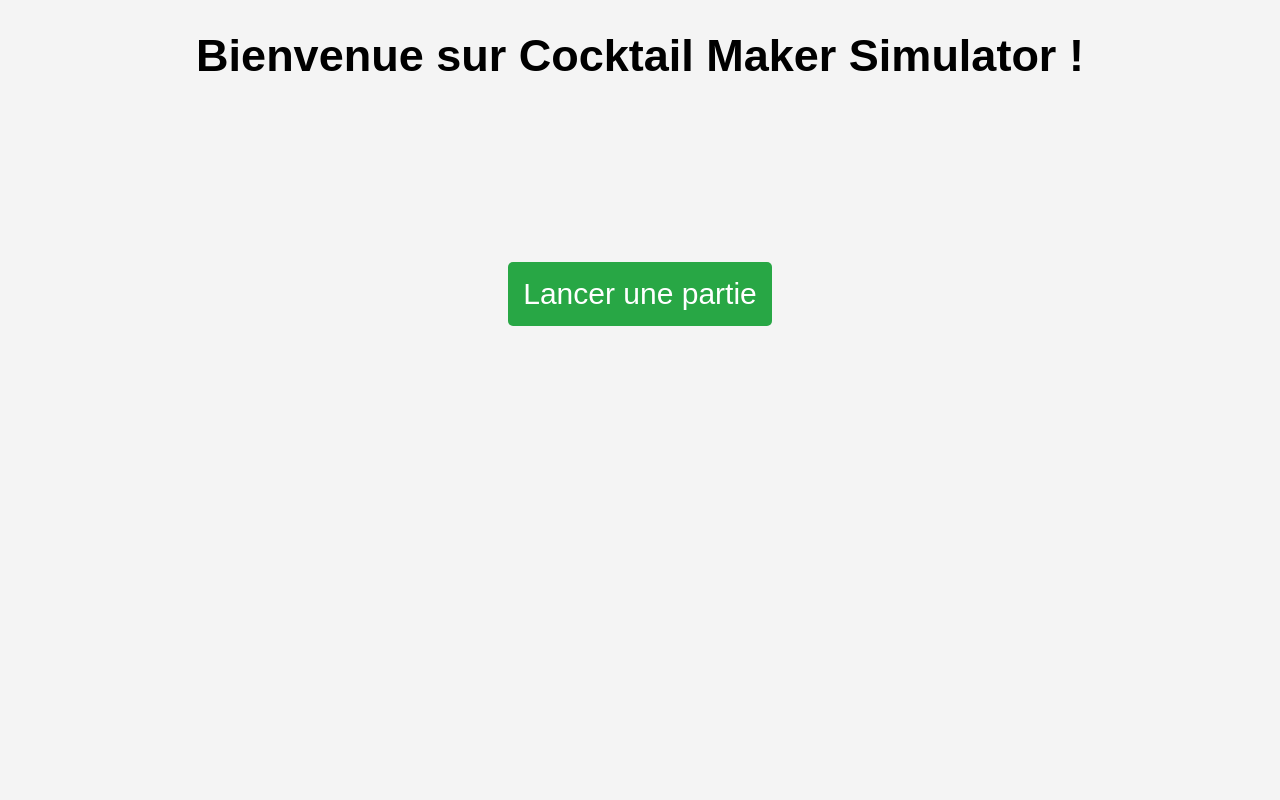
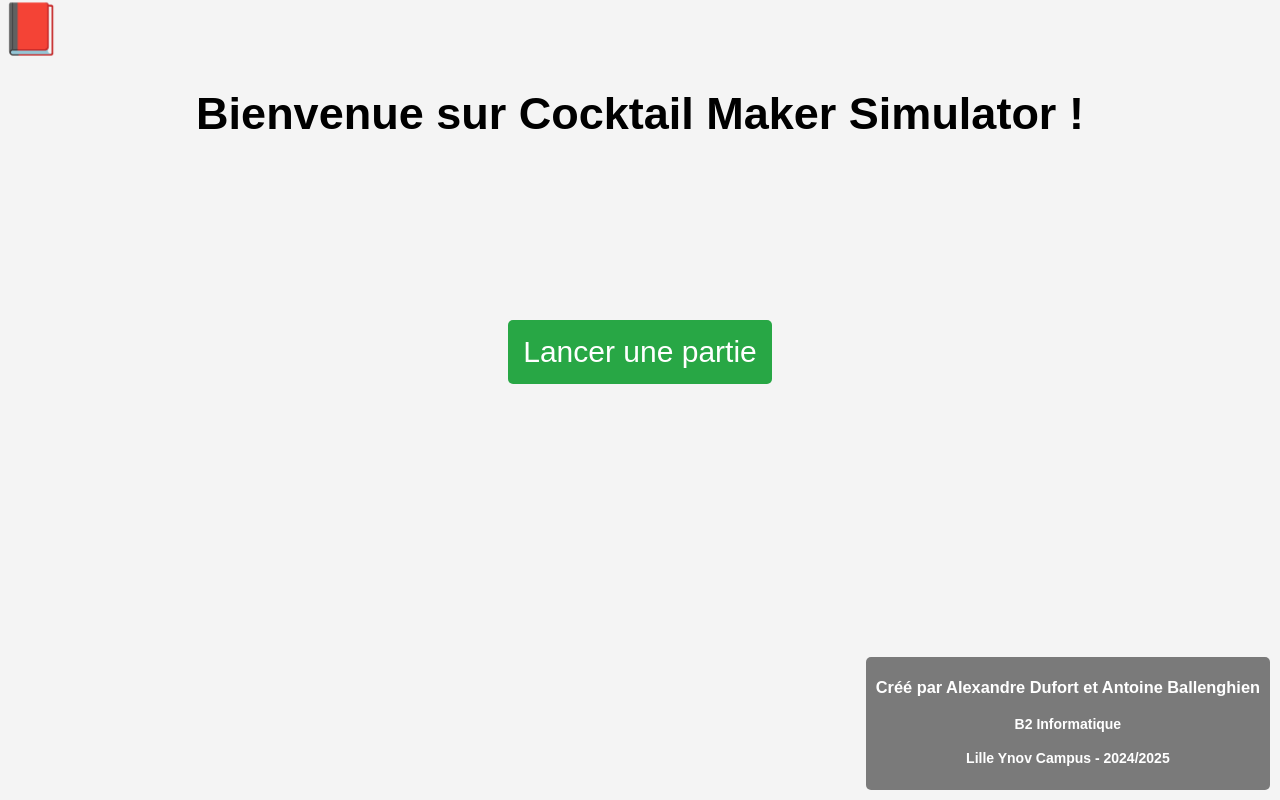
Before and after one commit to Ravencolor/aveclebro, a plain HTML site: page public/index.html in a window 1280 px wide. Drawn offline with Linux system fonts and the light colour scheme.

Commit message:
Add files via upload

```diff
--- a/public/css/style.css
+++ b/public/css/style.css
@@ -35,3 +35,28 @@ button:active {
     background-color: #1e7e34;
     transform: scale(0.98);
 }
+
+#createurs {
+    position: fixed;
+    bottom: 10px;
+    right: 10px;
+    background-color: rgba(0, 0, 0, 0.5);
+    color: white;
+    padding: 5px 10px;
+    border-radius: 5px;
+    font-size: 14px;
+    z-index: 1000;
+}
+
+a {
+    font-size: 50px;
+    color: black;
+    text-decoration: none;
+    display: flex;
+    justify-self: start;
+    padding-right: 10px;
+}
+
+a:hover {
+    cursor: pointer;
+}
--- a/public/index.html
+++ b/public/index.html
@@ -10,10 +10,16 @@
 </head>
 
 <body>
+    <a href="/livre-des-recettes" title="Livre des recettes">📕</a>
     <h1>Bienvenue sur Cocktail Maker Simulator !</h1>
     <div>
         <button onclick="window.location.href='/jeu'">Lancer une partie</button>
     </div>
+    <div id="createurs">
+        <h3>Créé par Alexandre Dufort et Antoine Ballenghien</h3>
+        <h4>B2 Informatique</h4>
+        <h4>Lille Ynov Campus - 2024/2025</h4>
+    </div>
 </body>
 
 </html>
--- a/server.js
+++ b/server.js
@@ -109,6 +109,9 @@ function parseQuantity(quantity) {
     return 0;
 }
 
+app.get('/livre-des-recettes', (req, res) => {
+    res.sendFile(path.join(__dirname, 'public', 'recettes.html'));
+});
 
 app.listen(PORT, () => {
     console.log(`Serveur en cours d'exécution sur http://localhost:${PORT}`);
```
Also changed, not shown: public/recettes.html (added).
